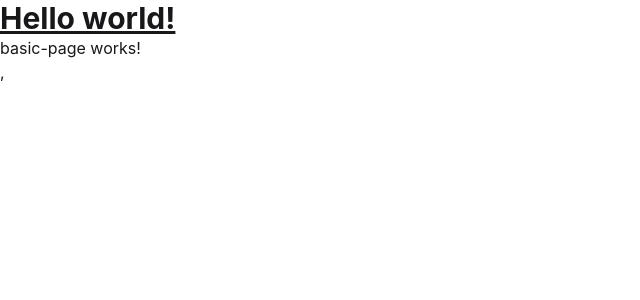
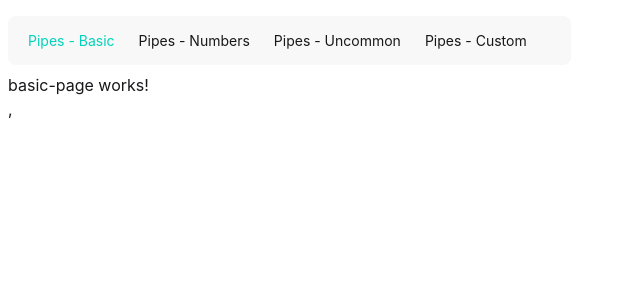
Before and after one commit to Mr-Machine98/05-pipes-app, an Angular app: page /basic in a window 1280 px wide. Shown: the top 300 px of the page, without its empty margins (0-640 px from the left). Built offline with nearby package versions, Linux system fonts and the light colour scheme.

Commit message:
Creamos estructura del proyecto de pipelines en angular.

```diff
--- a/src/app/app.component.html
+++ b/src/app/app.component.html
@@ -1,4 +1,4 @@
-<h1 class="text-3xl font-bold underline">
-  Hello world!
-</h1>
-<router-outlet ></router-outlet>
+<main class="mx-auto max-w-7xl px-2 pt-2">
+  <app-navbar />
+  <router-outlet ></router-outlet>
+</main>
--- a/src/app/app.component.ts
+++ b/src/app/app.component.ts
@@ -1,9 +1,10 @@
 import { Component } from '@angular/core';
 import { RouterOutlet } from '@angular/router';
+import { Navbar } from './components/navbar/navbar';
 
 @Component({
   selector: 'app-root',
-  imports: [RouterOutlet],
+  imports: [RouterOutlet, Navbar],
   templateUrl: './app.component.html',
   styleUrl: './app.component.css'
 })
--- /dev/null
+++ b/src/app/components/navbar/navbar.html
@@ -0,0 +1,10 @@
+<ul class="menu menu-horizontal bg-base-200 rounded-box my-2">
+    @for (route of routes; track route.path) {
+        <li>
+            <a [routerLink]="route.path"
+                routerLinkActive="text-accent">
+                {{route.title}}
+            </a>
+        </li>
+    }
+</ul>
--- /dev/null
+++ b/src/app/components/navbar/navbar.ts
@@ -0,0 +1,16 @@
+import { ChangeDetectionStrategy, Component } from '@angular/core';
+import { routes } from '../../app.routes';
+import { RouterLink, RouterLinkActive } from '@angular/router';
+
+@Component({
+  selector: 'app-navbar',
+  imports: [RouterLink, RouterLinkActive],
+  templateUrl: './navbar.html',
+  changeDetection: ChangeDetectionStrategy.OnPush,
+})
+export class Navbar {
+  routes = routes.map(route => ({
+    title: route.title ?? '',
+    path: route.path ?? ''
+  }));
+}
```
